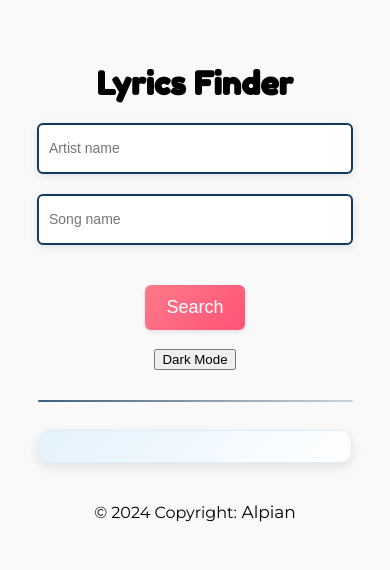
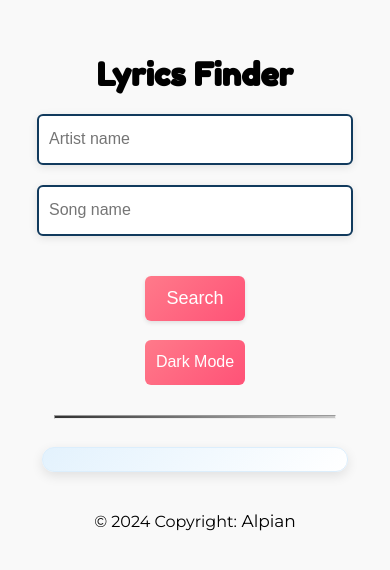
Before and after one commit to AlpianPPLG/Lyric-Finder, a React (Create React App) app: page / in a window 390 px wide. Shown: the part 160-730 px from the top of the page. Built offline with nearby package versions, Linux system fonts and the light colour scheme.

Commit message:
Update App.css
update css

```diff
--- a/src/App.css
+++ b/src/App.css
@@ -33,7 +33,11 @@ pre {
 }
 
 pre:hover {
-    background: linear-gradient(135deg, #dceefc, #f0faff); /* Subtle background change */
+  background: linear-gradient(
+    135deg,
+    #dceefc,
+    #f0faff
+  ); /* Subtle background change */
   box-shadow: 0 6px 16px rgba(0, 0, 0, 0.2); /* Enhanced box shadow */
   border-color: #c2e0f4; /* Subtle border color change */
 }
@@ -41,25 +45,31 @@ pre:hover {
 hr {
   margin-top: 30px;
   width: 60%;
-    max-width: 700px; /* Set a max-width for larger screens */
-    border: 0;
+  max-width: 700px;
   height: 2px;
-    background: linear-gradient(90deg, rgba(17, 58, 93, 0.8), rgba(17, 58, 93, 0.2));
+  background: linear-gradient(
+    90deg,
+    rgba(17, 58, 93, 0.8),
+    rgba(17, 58, 93, 0.2)
+  );
   border-radius: 1px;
 }
 
 .inp {
   width: 70%;
-    max-width: 300px; /* Set a max-width for larger screens */
+  max-width: 300px;
+  /*Setamax-widthforlargerscreens*/
   height: 45px;
   border: 2px solid #113a5d;
   margin: 0px 10px 20px 10px;
   padding-left: 10px;
-    font-size: 18px; /* Adjusted font-size for better readability */
+  font-size: 18px;
+  /*Adjustedfont-sizeforbetterreadability*/
   border-radius: 6px;
   box-shadow: 0 2px 8px rgba(0, 0, 0, 0.1);
   transition: all 0.3s ease;
 }
+
 @media (max-width: 1200px) {
   pre {
     font-size: 2vw; /* Increase font size on laptop screens */
@@ -91,8 +101,7 @@ hr {
     width: 80%;
   }
 }
-
-@media (max-width: 480px) {
+@media (max-width: 380px) {
   pre {
     font-size: 4vw; /* Increase font size on mobile screens */
     padding: 4vw; /* Increase padding on mobile screens */
@@ -100,7 +109,8 @@ hr {
 
   .inp {
     width: 100%;
-        font-size: 14px; /* Adjust font-size for mobiles */
+    font-size: 16px; /* Adjust font-size for mobiles */
+    max-width: 100%; /* Make .inp responsive at mobile */
   }
 
   hr {
@@ -122,7 +132,11 @@ hr {
   width: 100px; /* Slightly increased width for better appearance */
   height: 45px; /* Slightly increased height for better appearance */
   border: none;
-    background: linear-gradient(135deg, #ff7a8a, #ff5277); /* Gradient background */
+  background: linear-gradient(
+    135deg,
+    #ff7a8a,
+    #ff5277
+  ); /* Gradient background */
   color: white;
   font-size: 18px;
   cursor: pointer;
@@ -133,6 +147,66 @@ hr {
 }
 
 .btn:hover {
-    background: linear-gradient(135deg, #e56776, blue); /* Different gradient on hover */
+  background: linear-gradient(
+    135deg,
+    #e56776,
+    blue
+  ); /* Different gradient on hover */
   box-shadow: 0 4px 8px rgba(0, 0, 0, 0.2);
 }
+.button {
+  width: 100px;
+  height: 45px;
+  border: none;
+  color: white;
+  font-size: 16px;
+  cursor: pointer;
+  border-radius: 6px;
+  background: linear-gradient(135deg, #ff7a8a, #ff5277);
+}
+.button:hover {
+  background: linear-gradient(135deg, #e56776, blue);
+}
+
+.dark-mode {
+  background-color: #333;
+  color: #fff;
+}
+
+.dark-mode h1 {
+  color: white;
+}
+
+.dark-mode pre {
+  color: #ccc;
+  background: linear-gradient(135deg, #444, #222);
+  border: 1px solid #555;
+}
+
+.dark-mode pre:hover {
+  background: linear-gradient(135deg, #555, #333);
+  border-color: #666;
+}
+
+hr {
+  background: linear-gradient(90deg, rgba(0, 0, 0, 0.8), rgba(0, 0, 0, 0.2));
+}
+.dark-mode .inp {
+  border: 2px solid #fff;
+  color: #fff;
+  background-color: #444;
+}
+
+.dark-mode .inp:focus {
+  border-color: #ff7a8a;
+}
+
+.dark-mode .btn,
+.dark-mode .button {
+  background: linear-gradient(135deg, #ff7a8a, #ff5277);
+}
+
+.dark-mode .btn:hover,
+.dark-mode .button:hover {
+  background: linear-gradient(135deg, #ff9aa2, #ffb3c1);
+}
```
Lines whose indentation alone changed are shown as unchanged.
